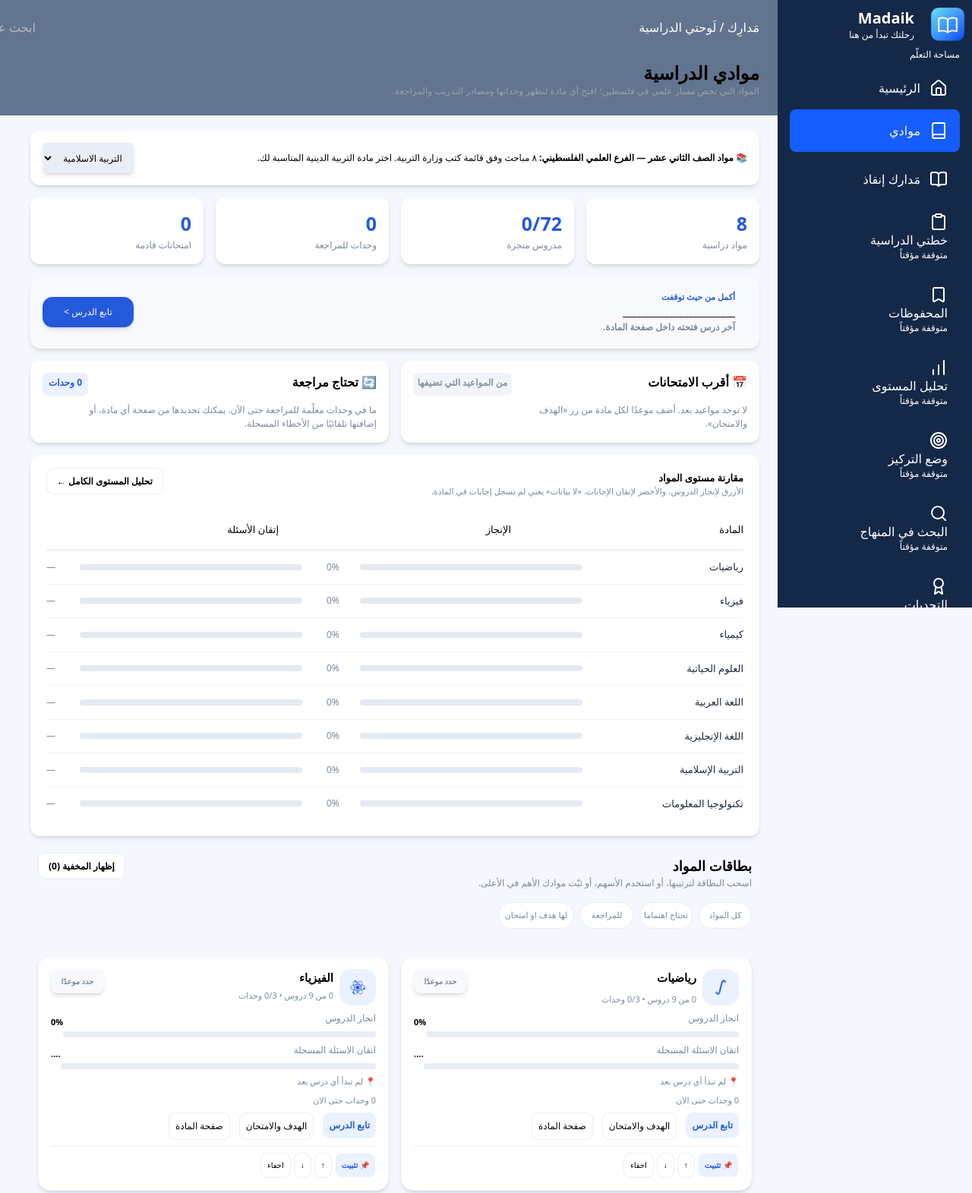
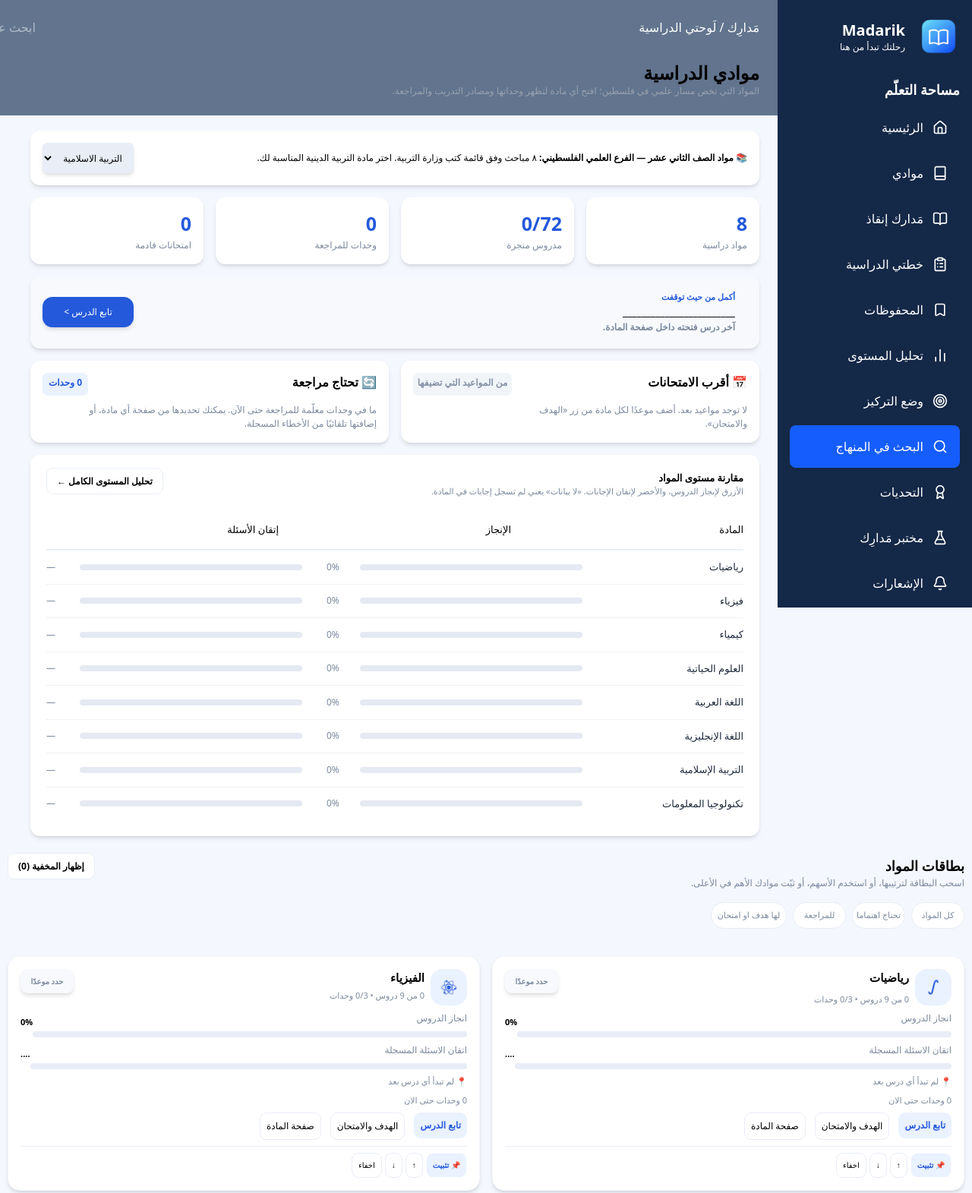
Before and after one commit to bahaa-amjad/MADARIK, a plain HTML site: page subjects.html in a window 1280 px wide. Shown: the top 1571 px of the page at 76% size. Drawn offline with nearby package versions, Linux system fonts and the light colour scheme.

Commit message:
Finale media

```diff
--- a/subjects.html
+++ b/subjects.html
@@ -9,159 +9,90 @@
 
   <body class="bg-[#f4f7fd]">
     <div>
-    <aside class="max-md:hidden max-sm:hidden max-lg:hidden fixed right-0 z-12 top-0 w-64 h-screen bg-[#142847] overflow-y-auto text-white ">
-
-     <div class="flex items-center gap-3 ">
+    <aside class="fixed right-0 top-0 w-64 h-screen bg-[#142847] overflow-y-auto text-white">
+        <div class="flex items-center gap-3 px-3 pt-4 pb-6">
             <img src="image/Book-open.png" alt="Book Logo" class="w-16 h-16">
             <div>
-          <span class="text-xl font-bold">Madaik</span>
-          <p class="text-xs ...">رحلتك تبدأ من هنا</p>
+                <span class="text-xl font-bold">Madarik</span>
+                <p class="text-xs">رحلتك تبدأ من هنا</p>
             </div>
         </div>
-        <nav class="[&_p]:text-xs [&_button]:w-full [&_button]:p-4 [&_button]:rounded-lg [&_button]:text-right px-4">
-          <!--هذه الجزئية خاصة بجزء مساحة التعلم في القائمة الجانبية -->
-          <div class="flex flex-col gap-2 ">
-
-            <p>مساحة التعلّم</p>
-
-            <!--هذه الجزئية خاصة بما داخل مساحة التعلم-->
-           <div>
-              <!--هذه الجزئية خاصة بالمكان الذي نعمل عليه حالياً -->
-
-                <a href="Home.html" class="flex items-center gap-3 p-4 rounded-lg ">
-                    <i data-lucide="home"></i>
+        <nav class="px-4 pb-8">
+            <p class="text-lg font-semibold mb-2">مساحة التعلّم</p>
+            <div class="flex flex-col gap-1">
+            <a href="Home.html" class="flex items-center gap-3 p-4 rounded-lg transition-colors text-white hover:bg-blue-600">
+                <i data-lucide="house" class="w-5 h-5 shrink-0"></i>
                 <span>الرئيسية</span>
             </a>
-
-                  <a href="subjects.html" class="flex items-center gap-3 p-4 rounded-lg bg-blue-600 text-white  ">
-                <div class="flex items-center gap-3">
-                    <i data-lucide="book"></i>
+            <a href="subjects.html" class="flex items-center gap-3 p-4 rounded-lg transition-colors text-white hover:bg-blue-600">
+                <i data-lucide="book" class="w-5 h-5 shrink-0"></i>
                 <span>موادي</span>
+            </a>
+            <a href="madarik-aniqadh.html" class="flex items-center gap-3 p-4 rounded-lg transition-colors text-white hover:bg-blue-600">
+                <i data-lucide="book-open" class="w-5 h-5 shrink-0"></i>
+                <span>مَدارك إنقاذ</span>
+            </a>
+            <a href="my-study-plan.html" class="flex items-center gap-3 p-4 rounded-lg transition-colors text-white hover:bg-blue-600">
+                <i data-lucide="clipboard-list" class="w-5 h-5 shrink-0"></i>
+                <span>خطتي الدراسية</span>
+            </a>
+            <a href="saved-items.html" class="flex items-center gap-3 p-4 rounded-lg transition-colors text-white hover:bg-blue-600">
+                <i data-lucide="bookmark" class="w-5 h-5 shrink-0"></i>
+                <span>المحفوظات</span>
+            </a>
+            <a href="level-analysis.html" class="flex items-center gap-3 p-4 rounded-lg transition-colors text-white hover:bg-blue-600">
+                <i data-lucide="chart-no-axes-column" class="w-5 h-5 shrink-0"></i>
+                <span>تحليل المستوى</span>
+            </a>
+            <a href="focus-mode.html" class="flex items-center gap-3 p-4 rounded-lg transition-colors text-white hover:bg-blue-600">
+                <i data-lucide="target" class="w-5 h-5 shrink-0"></i>
+                <span>وضع التركيز</span>
+            </a>
+            <a href="curriculum-search.html" class="flex items-center gap-3 p-4 rounded-lg transition-colors bg-blue-600 text-white" aria-current="page">
+                <i data-lucide="search" class="w-5 h-5 shrink-0"></i>
+                <span>البحث في المنهاج</span>
+            </a>
+            <a href="challenges.html" class="flex items-center gap-3 p-4 rounded-lg transition-colors text-white hover:bg-blue-600">
+                <i data-lucide="award" class="w-5 h-5 shrink-0"></i>
+                <span>التحديات</span>
+            </a>
+            <a href="madarik-lab.html" class="flex items-center gap-3 p-4 rounded-lg transition-colors text-white hover:bg-blue-600">
+                <i data-lucide="flask-conical" class="w-5 h-5 shrink-0"></i>
+                <span>مختبر مَدارِك</span>
+            </a>
+            <a href="notifications.html" class="flex items-center gap-3 p-4 rounded-lg transition-colors text-white hover:bg-blue-600">
+                <i data-lucide="bell" class="w-5 h-5 shrink-0"></i>
+                <span>الإشعارات</span>
+            </a>
+            <a href="smart-assistant.html" class="flex items-center gap-3 p-4 rounded-lg transition-colors text-white hover:bg-blue-600">
+                <i data-lucide="message-square" class="w-5 h-5 shrink-0"></i>
+                <span>المساعد الذكي</span>
+            </a>
+            <a href="sponsorships.html" class="flex items-center gap-3 p-4 rounded-lg transition-colors text-white hover:bg-blue-600">
+                <i data-lucide="users" class="w-5 h-5 shrink-0"></i>
+                <span>الرعايات</span>
+            </a>
+            <a href="development-roadmap.html" class="flex items-center gap-3 p-4 rounded-lg transition-colors text-white hover:bg-blue-600">
+                <i data-lucide="map" class="w-5 h-5 shrink-0"></i>
+                <span>خارطة التطوير</span>
+            </a>
+            <a href="admin-dashboard.html" class="flex items-center gap-3 p-4 rounded-lg transition-colors text-white hover:bg-blue-600">
+                <i data-lucide="layout-dashboard" class="w-5 h-5 shrink-0"></i>
+                <span>لوحة الإدارة</span>
+            </a>
             </div>
+            <p class="text-lg font-semibold mt-6 mb-2">الحساب والتفضيلات</p>
+            <div class="flex flex-col gap-1">
+            <a href="personal-profile.html" class="flex items-center gap-3 p-4 rounded-lg transition-colors text-white hover:bg-blue-600">
+                <i data-lucide="user-round" class="w-5 h-5 shrink-0"></i>
+                <span>الملف الشخصي</span>
             </a>
-
-              </div>
-
-              <!--هذه الجزئية خاصة بالمكان الذي سنعمل عليه بالمستقبل
-              هاي الجزئية عملتها عشان اغير فيها النص"متوقفة مؤقتاً"بس-->
-              <div>
-                <a href="madarik-aniqadh.html" class="flex items-center gap-3 p-4 rounded-lg">
-                    <div class="flex items-center gap-3">
-                  <i data-lucide="book-open"></i>
-                  <span>مَدارك إنقاذ</span>
-                </div>
+            <a href="scholarships.html" class="flex items-center gap-3 p-4 rounded-lg transition-colors text-white hover:bg-blue-600">
+                <i data-lucide="graduation-cap" class="w-5 h-5 shrink-0"></i>
+                <span>المنح الدراسية</span>
             </a>
-
-                <button>
-                  <i data-lucide="clipboard"></i>
-                  <span>خطتي الدراسية</span>
-                  <p>متوقفة مؤقتاً</p>
-                </button>
-                                <br>
-
-                <button>
-                  <i data-lucide="bookmark"></i>
-                  <span>المحفوظات</span>
-                  <p>متوقفة مؤقتاً</p>
-                </button>
-                                <br>
-
-                <button>
-                  <i data-lucide="bar-chart"></i>
-                  <span>تحليل المستوى</span>
-                  <p>متوقفة مؤقتاً</p>
-                </button>
-                                <br>
-
-                <button>
-                  <i data-lucide="target"></i>
-                  <span>وضع التركيز</span>
-                  <p>متوقفة مؤقتاً</p>
-                </button>
-                                <br>
-
-                <button>
-                  <i data-lucide="search"></i>
-                  <span>البحث في المنهاج</span>
-                  <p>متوقفة مؤقتاً</p>
-                </button>
-                                <br>
-
-                <button>
-                  <i data-lucide="award"></i>
-                  <span>التحديات</span>
-                  <p>متوقفة مؤقتاً</p>
-                </button>
-                                <br>
-
-                <button>
-                  <i data-lucide="flask"></i>
-                  <span>مختبر مَدارِك</span>
-                  <p>متوقفة مؤقتاً</p>
-                </button>
-                                <br>
-
-                <button>
-                  <i data-lucide="bell"></i>
-                  <span>الإشعارات</span>
-                  <p>متوقفة مؤقتاً</p>
-                </button>
-                                <br>
-
-                <button>
-                  <i data-lucide="message-square"></i>
-                  <span>المساعد الذكي</span>
-                  <p>متوقفة مؤقتاً</p>
-                </button>
-                                <br>
-
-                <button>
-                  <i data-lucide="users"></i>
-                  <span>الرعايات</span>
-                  <p>متوقفة مؤقتاً</p>
-                </button>
-                                <br>
-
-                <button>
-                  <span>خارطة التطوير</span>
-                  <p>متوقفة مؤقتاً</p>
-                </button>
-                                <br>
-
-                <button>
-                  <span>لوحة الإدارة</span>
-                  <p>متوقفة مؤقتاً</p>
-                </button>
-
-              </div>
-            </div>
-
-            <!--هذه الجزئية خاصة بالحساب والتفضيلات بالقائمة الجانبية-->
-            <div>
-
-              <p class="text-xl flex flex-col">الحساب والتفضيلات</p>
-
-              <!--هذه الجزئية خاصة بالمكان الذي سنعمل عليه بالمستقبل-->
-              <div>
-                                <br>
-
-                <button>
-                  <span>الملف الشخصي</span>
-                  <p>متوقفة مؤقتاً</p>
-                </button>
-                                <br>
-
-                <button>
-                  <span>المنح الدراسية</span>
-                  <p>متوقفة مؤقتاً</p>
-                </button>
-
-              </div>
-            </div>
-
             </div>
         </nav>
-             </div>
     </aside>
 
 
@@ -217,7 +148,7 @@
 
           <select name="subjects-k" id="subjects-k" class="bg-[#e8edf6] relative w-30 h-10 shadow-md text-xs text-center rounded-md">
             <option value="1">التربية الاسلامية</option>
-            <option value="2">.</option>
+            <option value="2">..</option>
             <option value="3">.</option>
             <option value="4">.</option>
             <option value="5">.</option>
```
Also changed, not shown: challenges.html (+3 -3 lines), smart-assistant.html (+3 -3 lines). Lines whose indentation alone changed are shown as unchanged.
